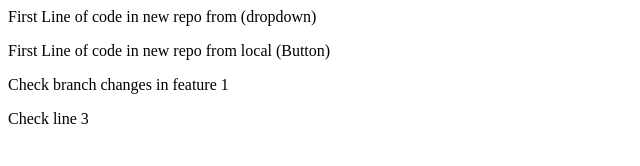
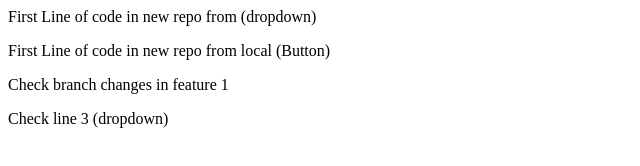
Before and after one commit to MSatishKumar289/local-repo-test, a plain HTML site: page index.html in a window 1280 px wide. Shown: the whole page, without its empty margins (0-640 px from the left). Drawn offline with Linux system fonts and the light colour scheme.

Commit message:
Dropdown added to the line 4

```diff
--- a/index.html
+++ b/index.html
@@ -1,4 +1,4 @@
 <p> First Line of code in new repo from  (dropdown)</p>
 <p> First Line of code in new repo from local (Button)</p>
 <p>Check branch changes in feature 1</p>
-<p>Check line 3</p>
+<p>Check line 3 (dropdown)</p>
```
